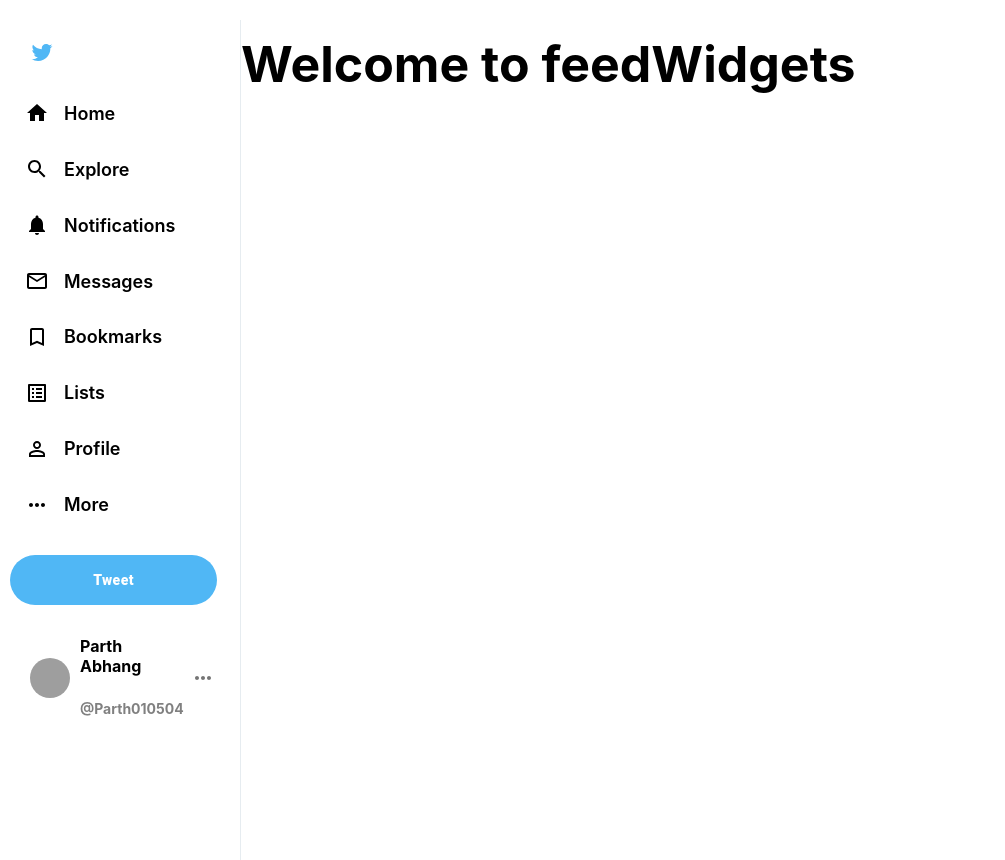
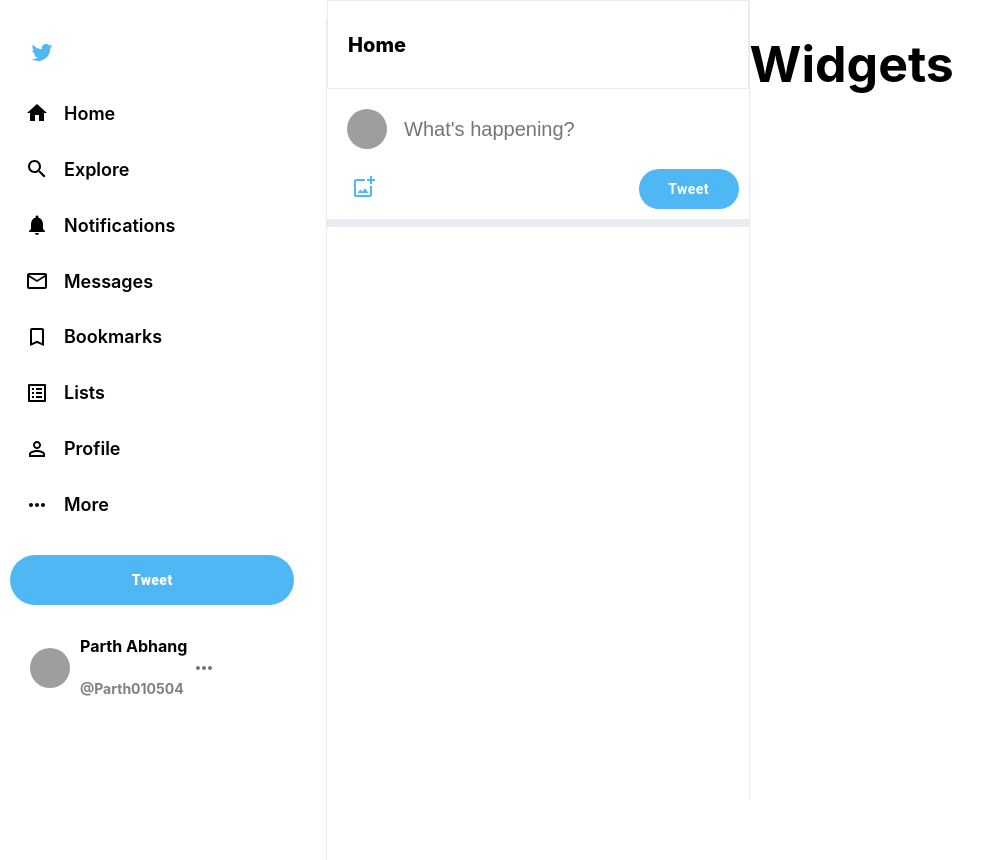
Before and after one commit to Parth0124/Twitter, a React (Create React App) app in the folder frontend/: page / in a window 1280 px wide. Shown: the whole page, without its empty margins (0-1005 px from the left). Built offline with nearby package versions, Linux system fonts and the light colour scheme; no server answers; sample sign-in values are in the browser's storage; grey boxes are pictures that could not be loaded.

Commit message:
created tweet box

```diff
--- a/frontend/src/pages/Feed/Feed.jsx
+++ b/frontend/src/pages/Feed/Feed.jsx
@@ -1,11 +1,19 @@
-import './Feed.css'
+import React, { useEffect, useState } from "react";
+import "./Feed.css";
+import TweetBox from "./TweetBox/TweetBox";
 
 function Feed() {
-  return (
-    <div>
-      <h1>Welcome to feed</h1>
-    </div>
-  )
+    return (
+        <div className="feed">
+            <div className="feed__header">
+                <h2>Home</h2>
+            </div>
+            <TweetBox />
+
+        </div>
+
+    )
+
 }
 
 export default Feed
--- a/frontend/src/pages/Feed/TweetBox/TweetBox.js
+++ b/frontend/src/pages/Feed/TweetBox/TweetBox.jsx
@@ -103,7 +103,6 @@ function TweetBox() {
                     type="file"
                     id='image'
                     className="imageInput"
-                    onChange={handleUploadImage}
                 />
                 <Button className="tweetBox__tweetButton" type="submit">Tweet</Button>
             </div>
```
